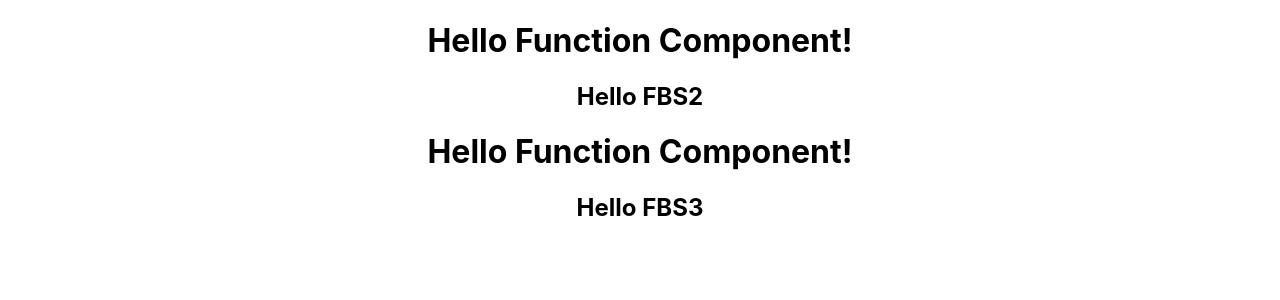
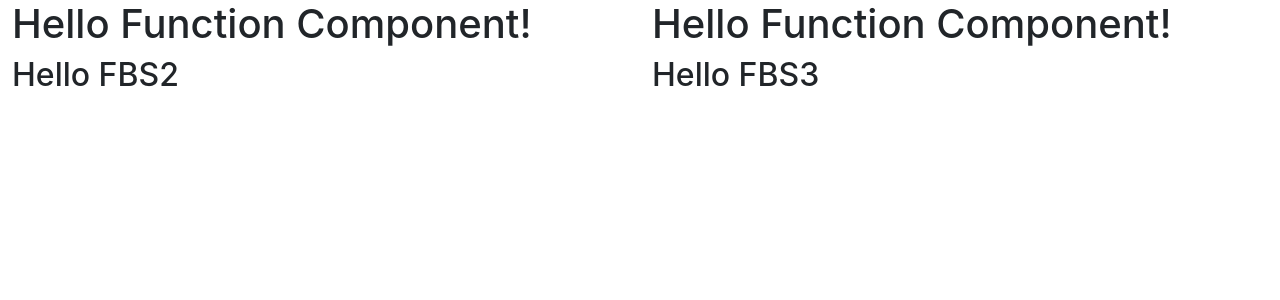
Before and after one commit to bayu216/Enigma-Camp, a React (Create React App) app: page / in a window 1280 px wide. Shown: the top 300 px of the page. Built offline with nearby package versions, Linux system fonts and the light colour scheme.

Commit message:
intro bootstrap

```diff
--- a/package.json
+++ b/package.json
@@ -6,7 +6,9 @@
     "@testing-library/jest-dom": "^5.16.5",
     "@testing-library/react": "^13.4.0",
     "@testing-library/user-event": "^13.5.0",
+    "bootstrap": "^5.2.3",
     "react": "^18.2.0",
+    "react-bootstrap": "^2.6.0",
     "react-dom": "^18.2.0",
     "react-scripts": "5.0.1",
     "web-vitals": "^2.1.4"
--- a/src/App.js
+++ b/src/App.js
@@ -1,13 +1,20 @@
 import logo from "./logo.svg";
 import "./App.css";
 import { Hello, HelloClass } from "./intro/Hello";
+import { Col, Container, Row } from "react-bootstrap";
 
 function App() {
   return (
-    <div className="App">
-      <Hello />
-      <HelloClass />
-    </div>
+    <Container fluid>
+      <Row>
+        <Col>
+          <Hello />
+        </Col>
+        <Col>
+          <HelloClass />
+        </Col>
+      </Row>
+    </Container>
   );
 }
 
--- a/src/index.css
+++ b/src/index.css
@@ -1,3 +1,5 @@
+@import "bootstrap/dist/css/bootstrap.min.css";
+
 body {
   margin: 0;
   font-family: -apple-system, BlinkMacSystemFont, "Segoe UI", "Roboto", "Oxygen",
```
Also changed, not shown: 1 other file (tests, documents, lock files or other folders).
